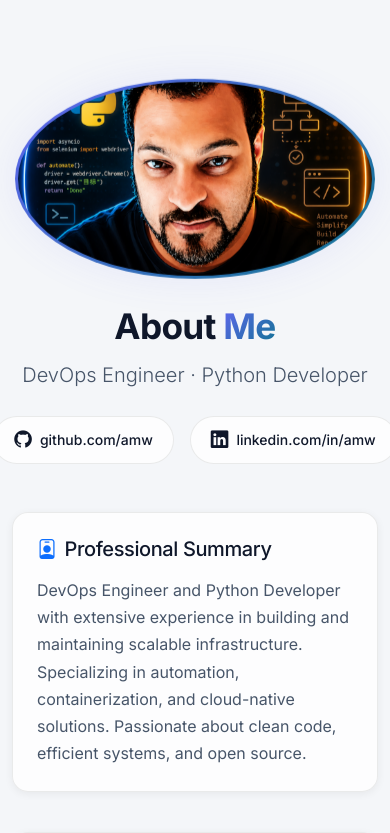
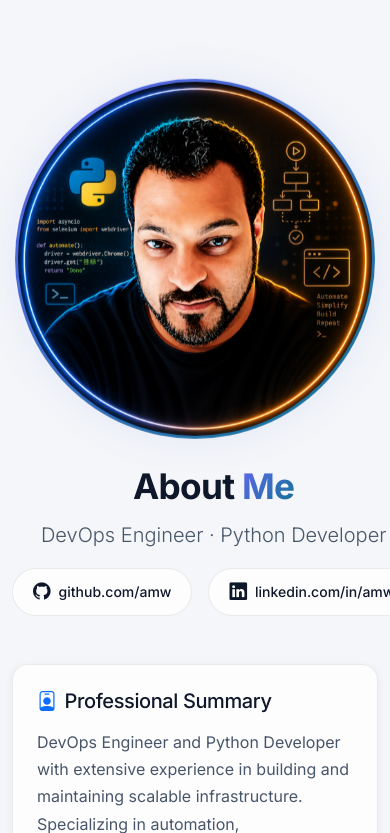
Before and after one commit to AMW-Web-Dev/AMW-ShowCases, a Django app: page /about/ in a window 390 px wide. Shown: the part 70-903 px from the top of the page. Run offline with Django 5.2, Linux system fonts and the light colour scheme; data comes from the database, SQL or seed files in the repository; some libraries are stand-ins or nearby versions.

Commit message:
Restore two-column about profile header, enlarge homepage avatar
About page: image left (col-4, 360px circle), text right (col-8) vertically centered with padding

Homepage hero: avatar-ring enlarged from 320px to 480px (half bigger) with responsive sizing

Ultraworked with [Sisyphus](https://github.com/code-yeongyu/oh-my-openagent)

Co-authored-by: Sisyphus <clio-agent@sisyphuslabs.ai>

```diff
--- a/templates/core/about.html
+++ b/templates/core/about.html
@@ -6,14 +6,18 @@
 {% block content %}
 <div class="container py-5">
 
-    {# Profile Header — centered #}
-    <div class="text-center mb-5 reveal">
-        <div class="avatar-ring mx-auto mb-4" style="width: min(360px, 100%); aspect-ratio: 1;">
+    {# Profile Header — image left, text right #}
+    <div class="row g-4 g-lg-5 align-items-stretch mb-5 reveal">
+        <div class="col-md-5 col-lg-4">
+            <div class="avatar-ring mx-auto" style="width: min(360px, 100%); height: auto; aspect-ratio: 1;">
                 <img src="{% static 'images/Avatar_Python_Dev_512.png' %}" alt="AMW Avatar">
             </div>
+        </div>
+        <div class="col-md-7 col-lg-8 d-flex">
+            <div class="d-flex flex-column justify-content-center py-md-3 text-center text-md-start">
                 <h1 class="mb-2">About <span class="gradient-text">Me</span></h1>
-        <p class="text-secondary lead mb-4">DevOps Engineer &middot; Python Developer</p>
-        <div class="d-flex justify-content-center gap-3">
+                <p class="text-secondary lead mb-3">DevOps Engineer &middot; Python Developer</p>
+                <div class="d-flex gap-3 justify-content-center justify-content-md-start">
                     <a href="https://github.com/amw" class="social-link-tag" target="_blank" rel="noopener">
                         <i class="bi bi-github"></i>
                         <span>github.com/amw</span>
@@ -22,6 +26,8 @@
                         <i class="bi bi-linkedin"></i>
                         <span>linkedin.com/in/amw</span>
                     </a>
+                </div>
+            </div>
         </div>
     </div>
 
--- a/templates/core/homepage.html
+++ b/templates/core/homepage.html
@@ -38,7 +38,7 @@
             </div>
             <div class="col-lg-5 text-center">
                 <div class="hero-avatar">
-                    <div class="avatar-ring">
+                    <div class="avatar-ring" style="width: min(480px, 100%); height: auto; aspect-ratio: 1;">
                         <img src="{% static 'images/Avatar_Python_Dev_512.png' %}" alt="AMW Avatar">
                     </div>
                 </div>
```
Lines whose indentation alone changed are shown as unchanged.
